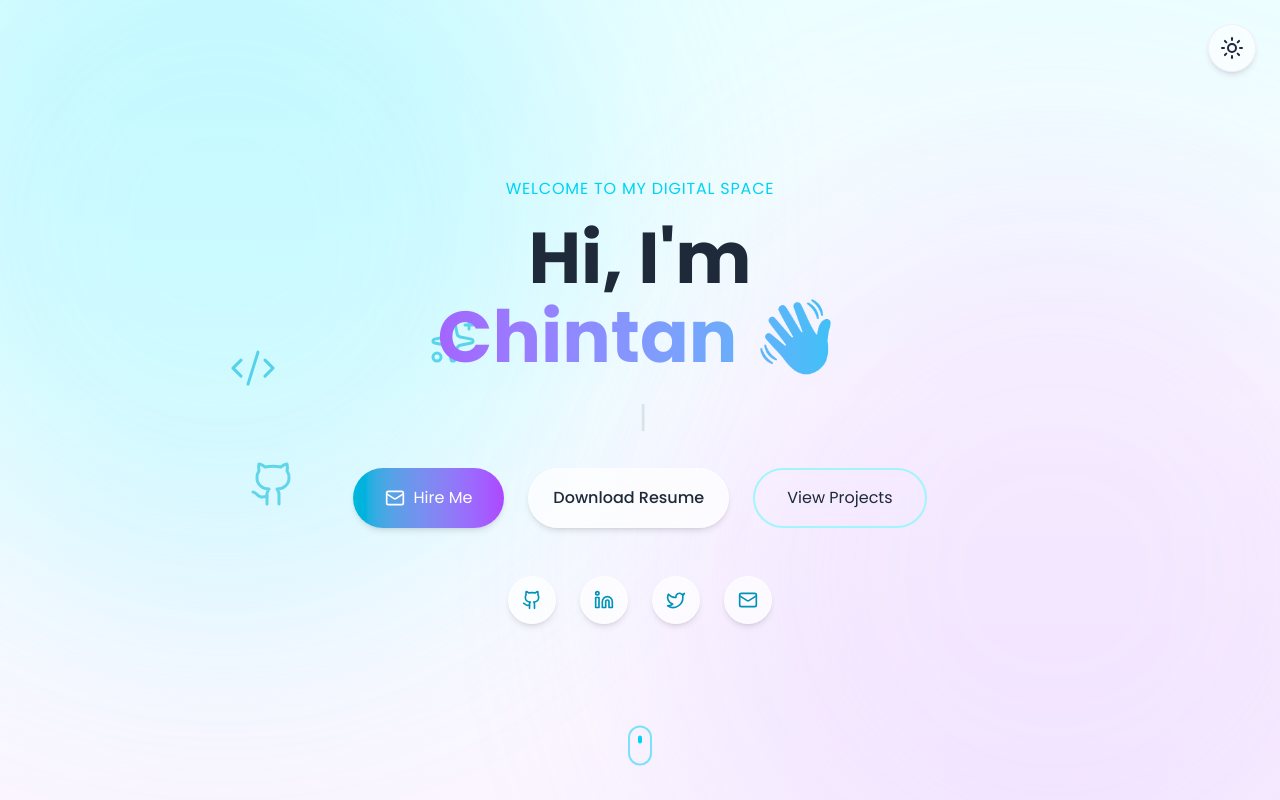
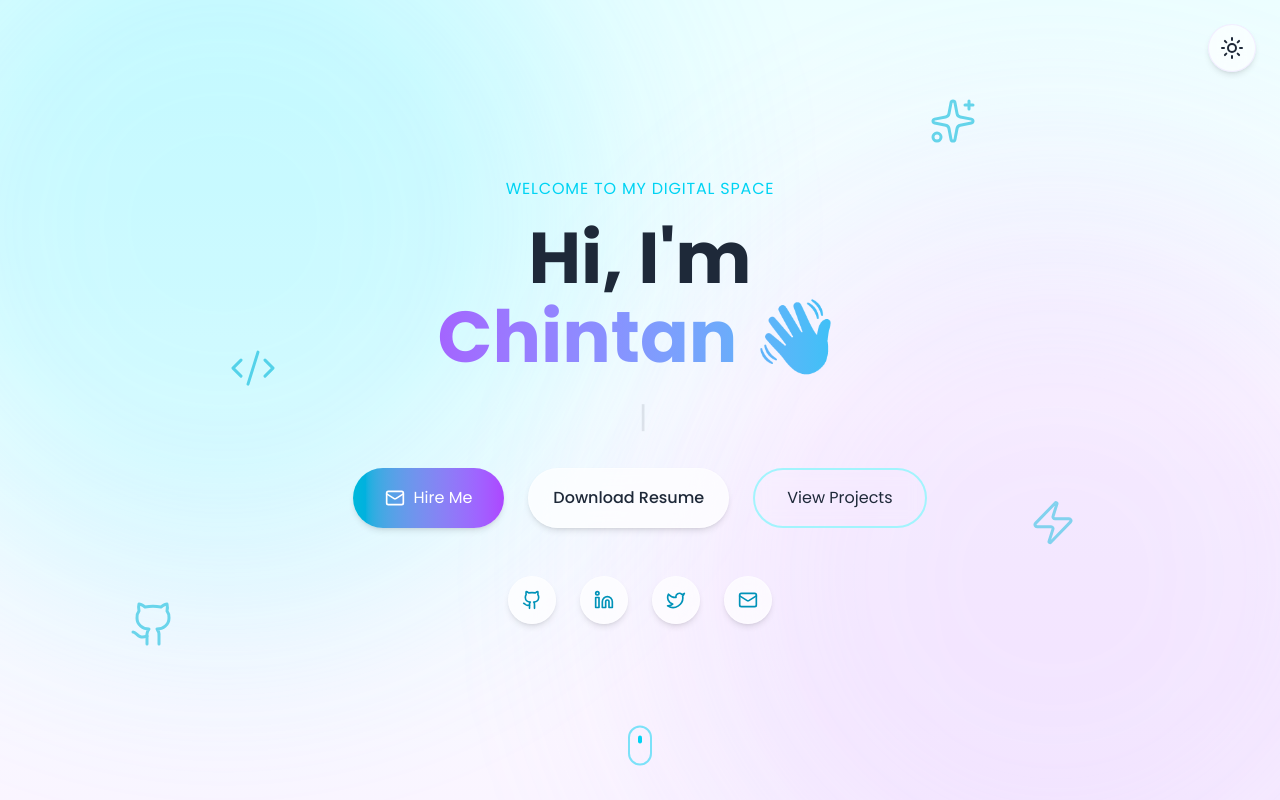
Before and after one commit to Chintan9094/my_portfolio, a React (Vite) app: page / in a window 1280 px wide. Shown: the top 800 px of the page. Built offline with nearby package versions, Linux system fonts and the light colour scheme.

Commit message:
Add Zap icon to HeroSection and adjust floating icons' positions for improved animation

```diff
--- a/src/pages/HeroSection.jsx
+++ b/src/pages/HeroSection.jsx
@@ -9,6 +9,7 @@ import {
   Sparkles,
   Sun,
   Moon,
+  Zap,
 } from "lucide-react";
 import { Typewriter } from "react-simple-typewriter";
 const resumePDF = "/Chintan-Resume.pdf";
@@ -16,8 +17,9 @@ const resumePDF = "/Chintan-Resume.pdf";
 export function HeroSection({ isDarkMode, setIsDarkMode }) {
   const floatingIcons = [
     { Icon: Code2, delay: 0, x: -100, y: -50 },
-    { Icon: Sparkles, delay: 0.2, x: 100, y: -80 },
-    { Icon: Github, delay: 0.4, x: -80, y: 60 },
+    { Icon: Sparkles, delay: 0.2, x: 600, y: -300 },
+    { Icon: Github, delay: 0.4, x: -200, y: 200 },
+    { Icon: Zap, delay: 0.8, x: 700, y:  100 },
   ];
 
   return (
```
